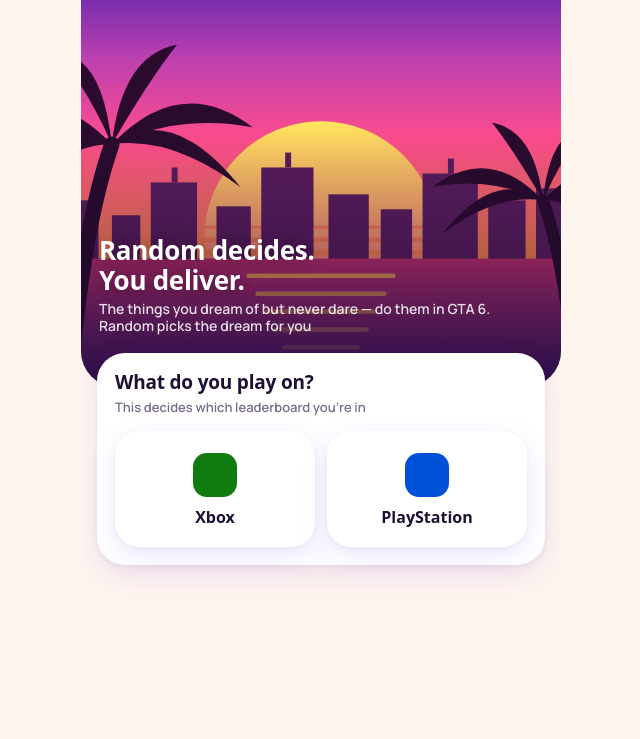
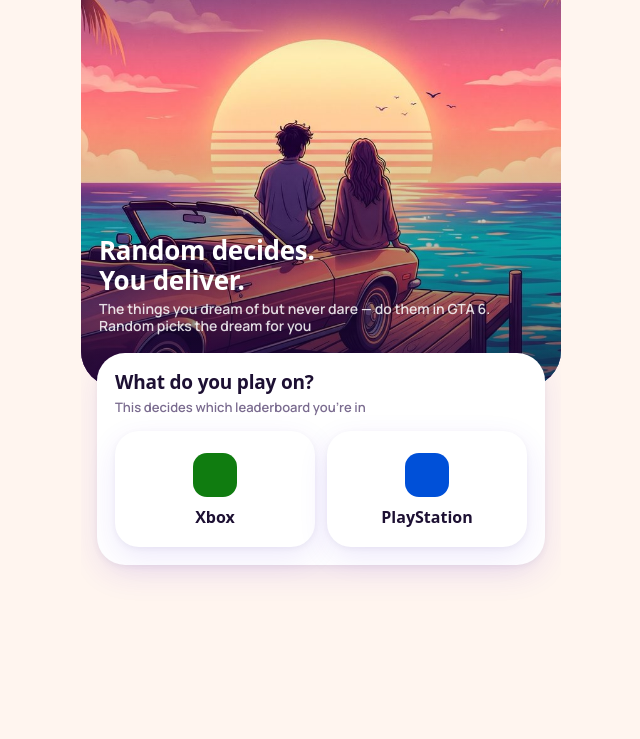
Before and after one commit to casaevteev-creator/random-city, a plain HTML site: page index.html in a window 1280 px wide. Shown: the part 61-800 px from the top of the page, without its empty margins (319-959 px from the left). Drawn offline with Linux system fonts and the light colour scheme; a web font is replaced by a local one.

Commit message:
Первый экран: иллюстрация «пара на пирсе»
Co-Authored-By: Claude Opus 5.5 <noreply@anthropic.com>
Claude-Session: https://claude.ai/code/session_011d2qcLC3ZyjGPfoXvai7JB

```diff
--- a/app.js
+++ b/app.js
@@ -327,7 +327,7 @@
   // ----- онбординг -----
   function vOnboarding() {
     screen().innerHTML = `<div class="onb">
-      <div class="scene">${sceneSVG()}
+      <div class="scene photo"><img class="art" src="assets/hero-couple.jpg" alt="" fetchpriority="high">
         <div class="over"><span class="logo">${esc(t("app"))}</span><button class="pill" id="lang">${ic("globe")}${L.code.toUpperCase()}</button></div>
         <div class="hello"><h1 class="t1">${t("onb.title")}</h1><div class="cap">${t("onb.sub")}</div></div>
       </div>
--- a/style.css
+++ b/style.css
@@ -63,7 +63,9 @@ svg.i { width: 22px; height: 22px; flex: none; fill: none; stroke: currentColor;
 
 /* ---------- сцена «Вайс-закат» ---------- */
 .scene { position: relative; margin: 0 -16px; height: 300px; overflow: hidden; border-radius: 0 0 36px 36px; }
-.scene svg.art { position: absolute; inset: 0; width: 100%; height: 100%; }
+.scene svg.art, .scene img.art { position: absolute; inset: 0; width: 100%; height: 100%; }
+.scene img.art { object-fit: cover; object-position: 50% 40%; }
+.scene.photo { background: #6B3C8F; }
 .scene .sky { transition: opacity .6s; }
 .scene::after { content: ""; position: absolute; inset: 0; z-index: 1; pointer-events: none;
   background: linear-gradient(rgba(0,0,0,.28), transparent 26%, transparent 42%, rgba(20,8,40,.62) 100%); }
```
Also changed, not shown: assets/hero-couple.jpg (added).
